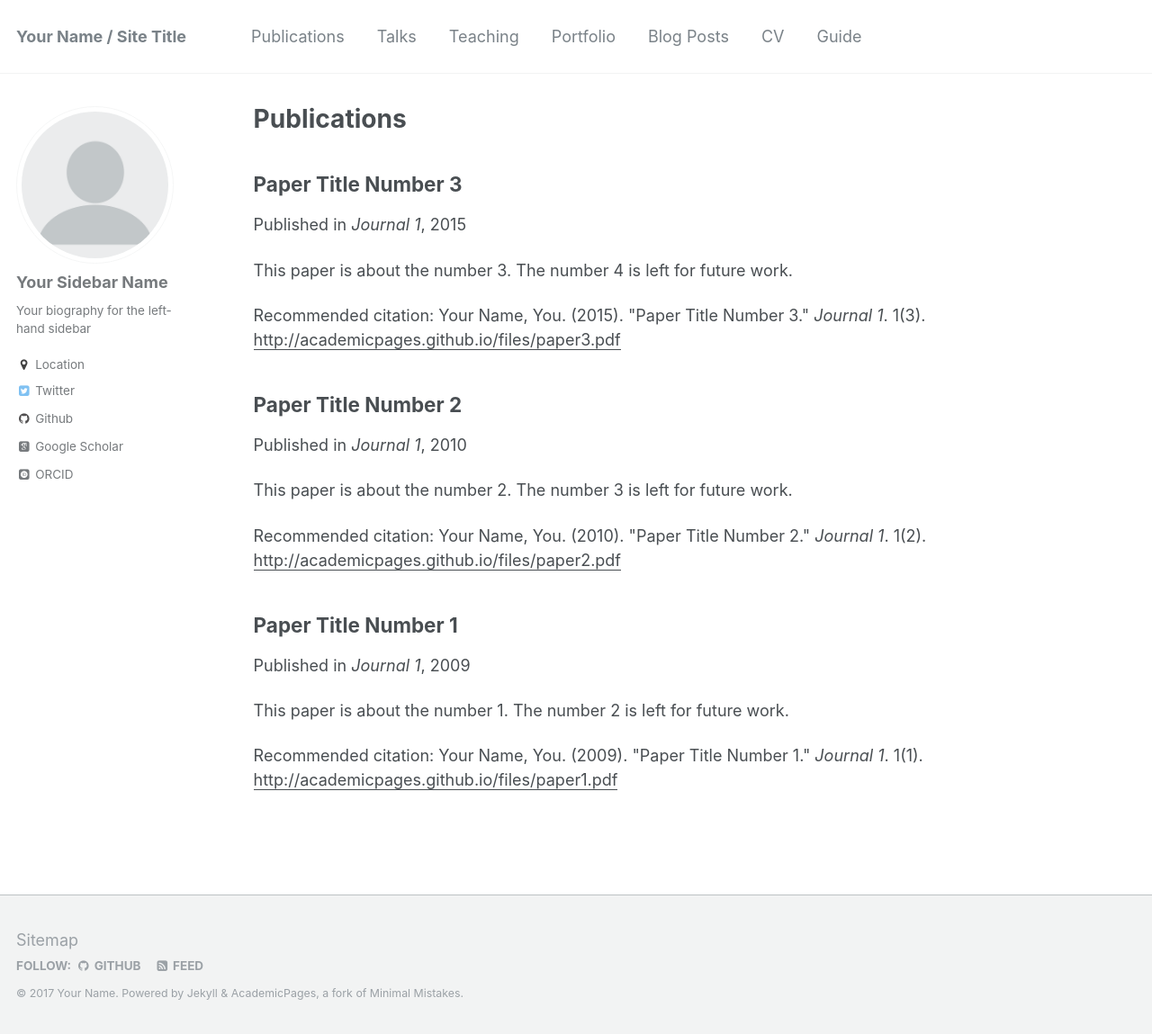
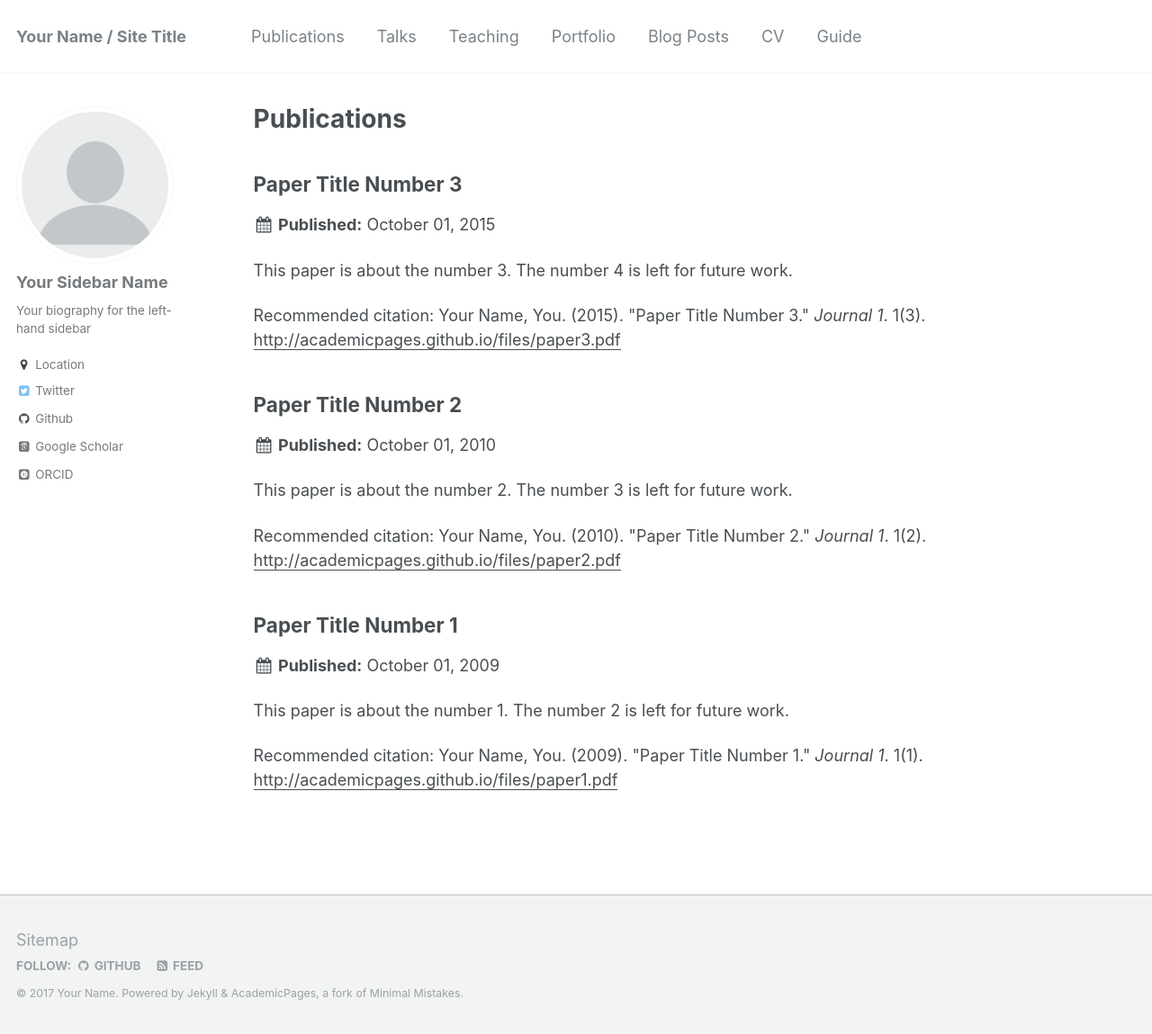
Before and after one commit to Noahs-ARK/Noahs-ARK.github.io, a Jekyll site: the page built from _pages/publications.md, in a window 1280 px wide and 1149 px high. Shown: the whole window at 90% size. Built offline with Jekyll 4.4.1, drawn with Linux system fonts in a browser that asks for light colours; some web fonts are replaced.

Commit message:
fix bug in displaying publication info

```diff
--- a/_includes/archive-single.html
+++ b/_includes/archive-single.html
@@ -40,7 +40,7 @@
 
         {% if post.collection == 'teaching' %}
           <p> {{ post.type }}, <i>{{ post.venue }}</i>, {{ post.date | default: "1900-01-01" | date: "%Y" }} </p>
-        {% elsif post.venue and post.date %}
+        {% elsif post.collection == 'publication' %}
           <p>Published in <i>{{ post.venue }}</i>, {{ post.date | default: "1900-01-01" | date: "%Y" }} </p>
         {% elsif post.date %}
          <p class="page__date"><strong><i class="fa fa-fw fa-calendar" aria-hidden="true"></i> {{ site.data.ui-text[site.locale].date_label | default: "Published:" }}</strong> <time datetime="{{ post.date | default: "1900-01-01" | date_to_xmlschema }}">{{ post.date | default: "1900-01-01" | date: "%B %d, %Y" }}</time></p>
```
